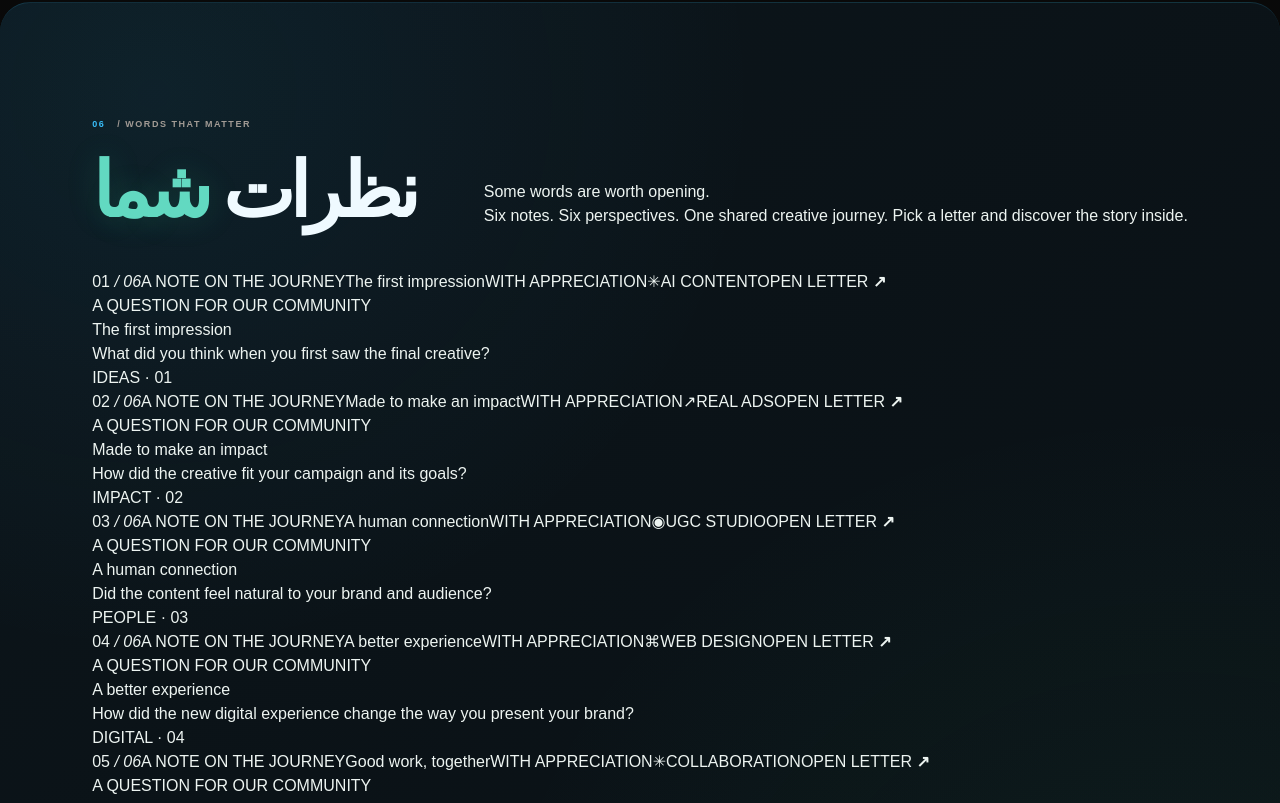
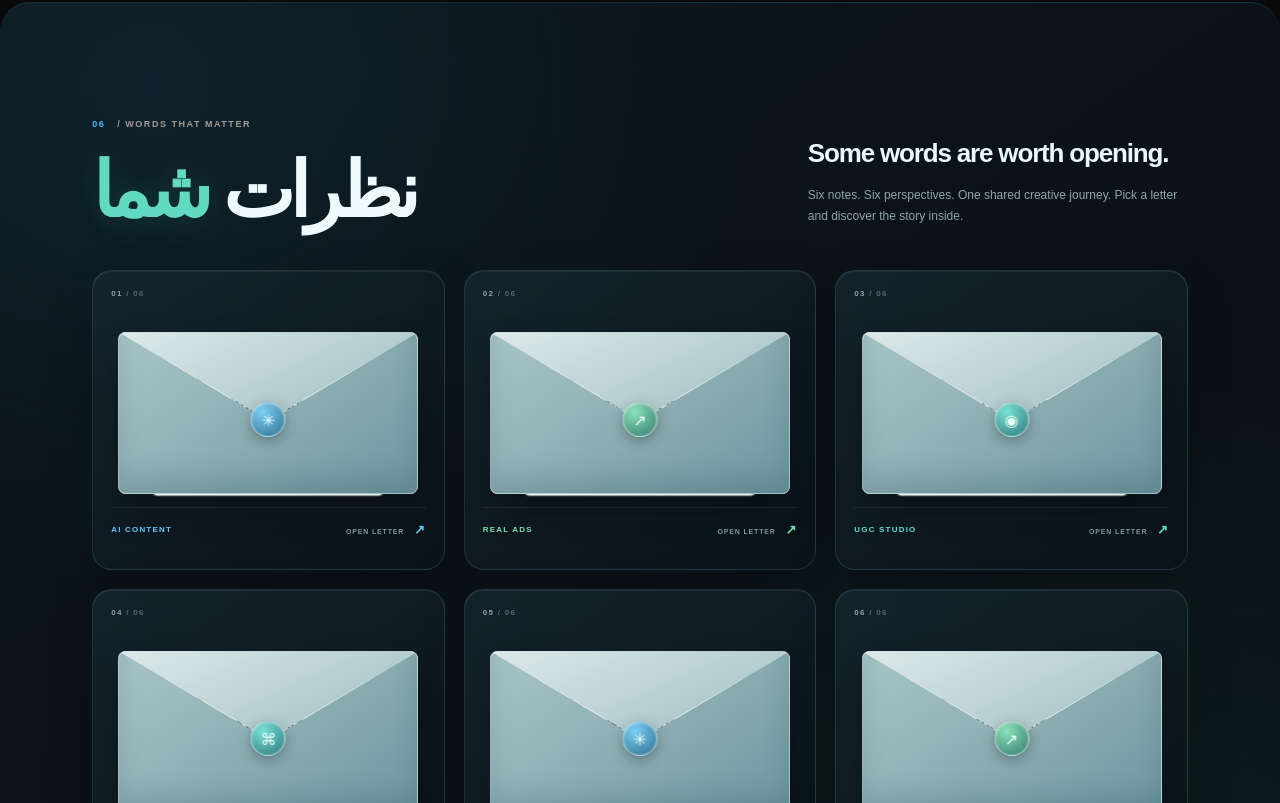
Before and after one commit to MohammadMatinMahdavi/orange, a Next.js app: page / in a window 1280 px wide. Shown: the part 5777-6580 px from the top of the page. Built offline with nearby package versions, Linux system fonts and the light colour scheme.

Commit message:
Style animated testimonial letter grid

```diff
--- a/app/globals.css
+++ b/app/globals.css
@@ -2269,3 +2269,133 @@ body::before {
     border-radius: 23px;
   }
 }
+
+
+/* Hybrid letter archive — tactile paper, glass atmosphere and a 3D open interaction. */
+.feedback-intro-copy { max-width: 380px; }
+.feedback-intro-copy p { margin: 0; color: #91a5ab; font-size: 12px; line-height: 1.8; }
+.feedback-intro-copy .feedback-headline { margin-bottom: 8px; color: #eaf8fb; font-size: clamp(19px, 2.1vw, 26px); font-weight: 550; letter-spacing: -.045em; }
+.letter-grid { display: grid; grid-template-columns: repeat(3, minmax(0, 1fr)); gap: 19px; perspective: 1500px; }
+.letter-card {
+  --letter-accent: #66c8f5;
+  position: relative;
+  min-width: 0;
+  min-height: 300px;
+  padding: 17px 18px 15px;
+  overflow: hidden;
+  border: 1px solid rgba(154,205,220,.15);
+  border-radius: 20px;
+  background: linear-gradient(145deg,rgba(22,39,47,.82),rgba(10,19,25,.94));
+  box-shadow: inset 0 1px 0 rgba(255,255,255,.06), 0 18px 48px rgba(0,0,0,.18);
+  transition: border-color .4s ease, background .4s ease, box-shadow .45s ease, transform .5s cubic-bezier(.2,.8,.2,1);
+}
+.letter-card-green { --letter-accent: #76dfb0; }
+.letter-card-teal { --letter-accent: #62ddcf; }
+.letter-card:hover, .letter-card:focus-within {
+  z-index: 2;
+  transform: translateY(-7px) rotateX(1.5deg);
+  border-color: color-mix(in srgb,var(--letter-accent) 48%,rgba(255,255,255,.16));
+  box-shadow: 0 27px 65px rgba(0,0,0,.3), 0 0 34px color-mix(in srgb,var(--letter-accent) 10%,transparent), inset 0 1px 0 rgba(255,255,255,.09);
+}
+.letter-index { display: block; position: relative; z-index: 4; color: #8ca2a9; font-size: 8px; font-weight: 800; letter-spacing: .16em; }
+.letter-index i { color: #52676e; font-style: normal; }
+.letter-trigger { display: flex; width: 100%; min-height: 264px; flex-direction: column; align-items: stretch; padding: 0; border: 0; color: inherit; background: transparent; text-align: left; cursor: pointer; }
+.letter-envelope {
+  position: relative;
+  display: block;
+  width: min(100%, 300px);
+  height: 174px;
+  margin: 20px auto 13px;
+  perspective: 900px;
+  transform-style: preserve-3d;
+  transition: transform .65s cubic-bezier(.2,.8,.2,1);
+}
+.letter-card:hover .letter-envelope, .letter-card:focus-within .letter-envelope { transform: translateY(-3px) rotate(-1deg) scale(1.025); }
+.letter-envelope-back {
+  position: absolute; inset: 12px 0 0;
+  border: 1px solid rgba(255,255,255,.17);
+  border-radius: 8px;
+  background: linear-gradient(145deg,#dce9e8,#a8c5c7);
+  box-shadow: 0 15px 30px rgba(0,0,0,.25);
+}
+.letter-paper {
+  position: absolute; z-index: 1; left: 9%; right: 9%; top: 2px; height: 145px;
+  display: flex; flex-direction: column; align-items: flex-start; padding: 17px 16px;
+  border: 1px solid rgba(255,255,255,.75); border-radius: 5px;
+  color: #233942; background: linear-gradient(145deg,#f4f6ef,#dce8e5);
+  box-shadow: 0 5px 18px rgba(0,0,0,.12);
+  transform: translateY(33px) scale(.94);
+  transition: transform .72s cubic-bezier(.16,1,.3,1), box-shadow .6s ease;
+}
+.letter-paper-kicker { color: #61818a; font-size: 6px; font-weight: 800; letter-spacing: .16em; }
+.letter-paper-title { max-width: 190px; margin-top: 12px; font-family: Georgia,serif; font-size: 17px; line-height: 1.05; letter-spacing: -.04em; }
+.letter-paper-lines { display: grid; gap: 5px; width: 72%; margin-top: 12px; }
+.letter-paper-lines i { height: 1px; background: rgba(49,83,91,.2); }
+.letter-paper-lines i:last-child { width: 65%; }
+.letter-paper-sign { margin-top: auto; color: #6a8589; font-size: 5px; letter-spacing: .16em; }
+.letter-envelope-front {
+  position: absolute; z-index: 2; inset: 12px 0 0;
+  border: 1px solid rgba(255,255,255,.22); border-radius: 8px;
+  background: linear-gradient(145deg,#a9c6c8,#6f969e);
+  clip-path: polygon(0 0,50% 55%,100% 0,100% 100%,0 100%);
+  box-shadow: inset 0 -15px 25px rgba(27,66,75,.18);
+}
+.letter-envelope-flap {
+  position: absolute; z-index: 3; inset: 12px 0 auto; height: 88px;
+  border: 1px solid rgba(255,255,255,.24); border-radius: 8px 8px 0 0;
+  background: linear-gradient(155deg,#dce9e8,#9cbcc0);
+  clip-path: polygon(0 0,100% 0,50% 100%);
+  transform-origin: 50% 0;
+  backface-visibility: hidden;
+  transition: transform .62s cubic-bezier(.2,.8,.2,1), filter .5s ease;
+}
+.letter-seal {
+  position: absolute; z-index: 4; left: 50%; top: 82px; display: grid; width: 35px; height: 35px;
+  place-items: center; border: 1px solid rgba(255,255,255,.48); border-radius: 50%;
+  color: #e9fff8; background: radial-gradient(circle at 35% 28%,color-mix(in srgb,var(--letter-accent) 85%,white),color-mix(in srgb,var(--letter-accent) 55%,#173c4b) 72%);
+  box-shadow: 0 4px 13px rgba(0,0,0,.3), inset 0 1px 3px rgba(255,255,255,.45);
+  font-family: Georgia,serif; font-size: 16px;
+  transform: translateX(-50%);
+  transition: transform .4s ease, opacity .25s ease, box-shadow .4s ease;
+}
+.letter-envelope-glint { position: absolute; z-index: 5; inset: 12px 0 0; border-radius: 8px; pointer-events: none; background: linear-gradient(115deg,transparent 25%,rgba(255,255,255,.23) 48%,transparent 67%); opacity: .36; transform: translateX(-120%); transition: transform .9s ease; }
+.letter-card:hover .letter-envelope-glint { transform: translateX(120%); }
+.letter-card-meta { position: relative; z-index: 4; display: flex; justify-content: space-between; align-items: center; gap: 8px; padding-top: 12px; border-top: 1px solid rgba(255,255,255,.08); }
+.letter-service { color: var(--letter-accent); font-size: 8px; font-weight: 800; letter-spacing: .15em; }
+.letter-open-hint { color: #7e969d; font-size: 7px; font-weight: 800; letter-spacing: .12em; white-space: nowrap; }
+.letter-open-hint b { margin-left: 7px; color: var(--letter-accent); font-size: 13px; }
+.letter-reveal { display: grid; grid-template-rows: 0fr; opacity: 0; transition: grid-template-rows .65s cubic-bezier(.2,.8,.2,1), opacity .4s ease; }
+.letter-reveal-inner { min-height: 0; overflow: hidden; padding: 0 2px; transform: translateY(-9px); transition: transform .65s cubic-bezier(.2,.8,.2,1), padding .65s ease; }
+.letter-reveal-label { color: var(--letter-accent); font-size: 7px; font-weight: 800; letter-spacing: .15em; }
+.letter-reveal h3 { margin: 8px 0 6px; color: #eaf8fb; font-size: 18px; font-weight: 550; letter-spacing: -.04em; }
+.letter-reveal p { margin: 0; color: #9eb0b5; font-size: 11px; line-height: 1.75; }
+.letter-reveal-stamp { display: inline-block; margin-top: 13px; padding: 5px 8px; border: 1px solid color-mix(in srgb,var(--letter-accent) 25%,transparent); border-radius: 99px; color: #8ea6ac; font-size: 6px; font-weight: 800; letter-spacing: .13em; }
+.letter-card.is-open { background: linear-gradient(145deg,rgba(25,48,57,.97),rgba(11,21,27,.98)); }
+.letter-card.is-open .letter-envelope-flap { z-index: 0; transform: rotateX(178deg); filter: brightness(.8); }
+.letter-card.is-open .letter-paper { z-index: 3; transform: translateY(-7px) scale(1); box-shadow: 0 13px 28px rgba(0,0,0,.25); }
+.letter-card.is-open .letter-seal { opacity: 0; transform: translate(-50%,-10px) scale(.5) rotate(35deg); }
+.letter-card.is-open .letter-reveal { grid-template-rows: 1fr; opacity: 1; }
+.letter-card.is-open .letter-reveal-inner { padding: 17px 2px 3px; transform: translateY(0); }
+.letter-trigger:focus-visible { outline: 2px solid var(--letter-accent); outline-offset: 5px; border-radius: 10px; }
+@media (max-width: 900px) {
+  .feedback-section { padding-left: 5%; padding-right: 5%; }
+  .letter-grid { grid-template-columns: repeat(2,minmax(0,1fr)); gap: 14px; }
+  .letter-card { min-height: 286px; }
+  .letter-envelope { height: 158px; }
+  .letter-trigger { min-height: 248px; }
+}
+@media (max-width: 640px) {
+  .feedback-section { padding: 78px 6%; }
+  .feedback-heading { display: block; margin-bottom: 29px; }
+  .feedback-heading h2 { font-size: 52px; }
+  .feedback-intro-copy { margin-top: 18px; }
+  .letter-grid { grid-template-columns: 1fr; gap: 12px; }
+  .letter-card { min-height: 265px; padding: 16px 17px 14px; }
+  .letter-trigger { min-height: 235px; }
+  .letter-envelope { width: min(100%,310px); height: 150px; margin-top: 13px; }
+}
+@media (prefers-reduced-motion: reduce) {
+  .letter-card, .letter-envelope, .letter-paper, .letter-envelope-flap, .letter-seal,
+  .letter-envelope-glint, .letter-reveal, .letter-reveal-inner { transition: none !important; }
+  .letter-card:hover, .letter-card:focus-within { transform: none; }
+}
```
